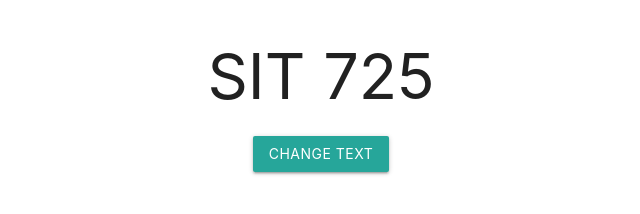
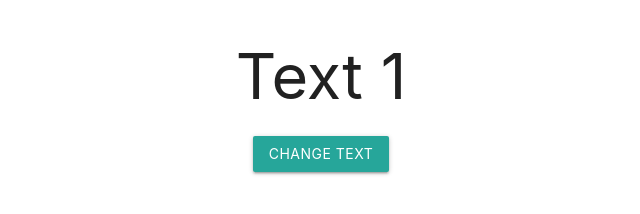
Before and after one commit to jennylam0014/SIT725-Practicals, a plain HTML site: page index.html in a window 1280 px wide. Both pictures are taken after a click on the link "CHANGE TEXT". Shown: the whole page, without its empty margins (319-959 px from the left). Drawn offline with nearby package versions, Linux system fonts and the light colour scheme.

Commit message:
sit725-2022-t2-prac1

```diff
--- a/js/scripts.js
+++ b/js/scripts.js
@@ -1,10 +1,10 @@
 function changeText() {
-    vartextsArray= ["Text 1","Text 2", "Text 3", "Text 4", "Text 5"]
-    varnumber= getRandomNumberBetween(0,textsArray.length-1)
+    var textsArray= ["Text 1","Text 2", "Text 3", "Text 4", "Text 5"]
+    var number= getRandomNumberBetween(0,textsArray.length-1)
     console.log("Index: ", number)
     document.getElementById("heading").innerHTML= textsArray[number];
     }
 
 function getRandomNumberBetween(min,max){
-    returnMath.floor(Math.random()*(max-min+1)+min);
+    return Math.floor(Math.random()*(max-min+1)+min);
     }
```
Also changed, not shown: index.html (+8 -5 lines).
